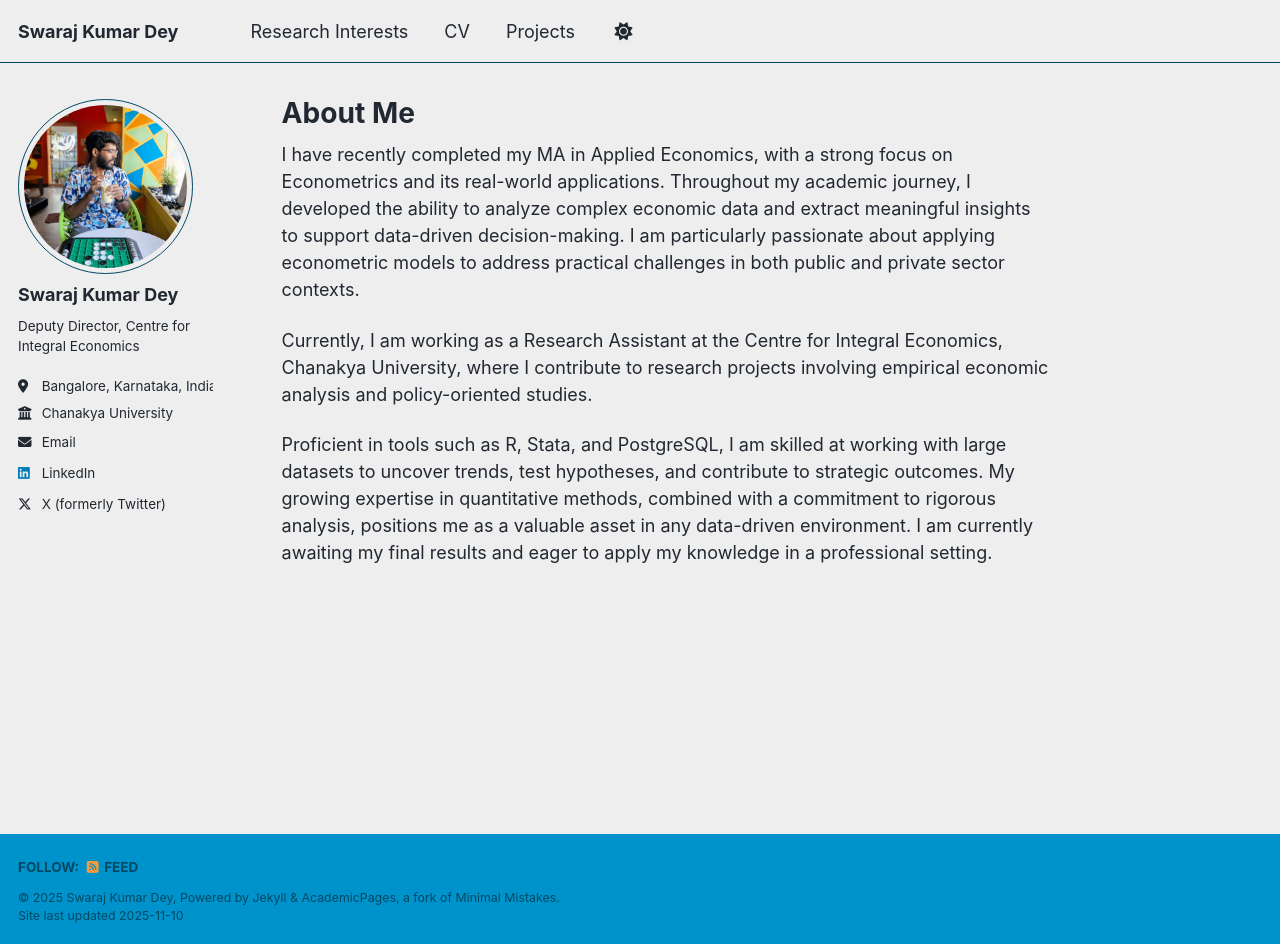
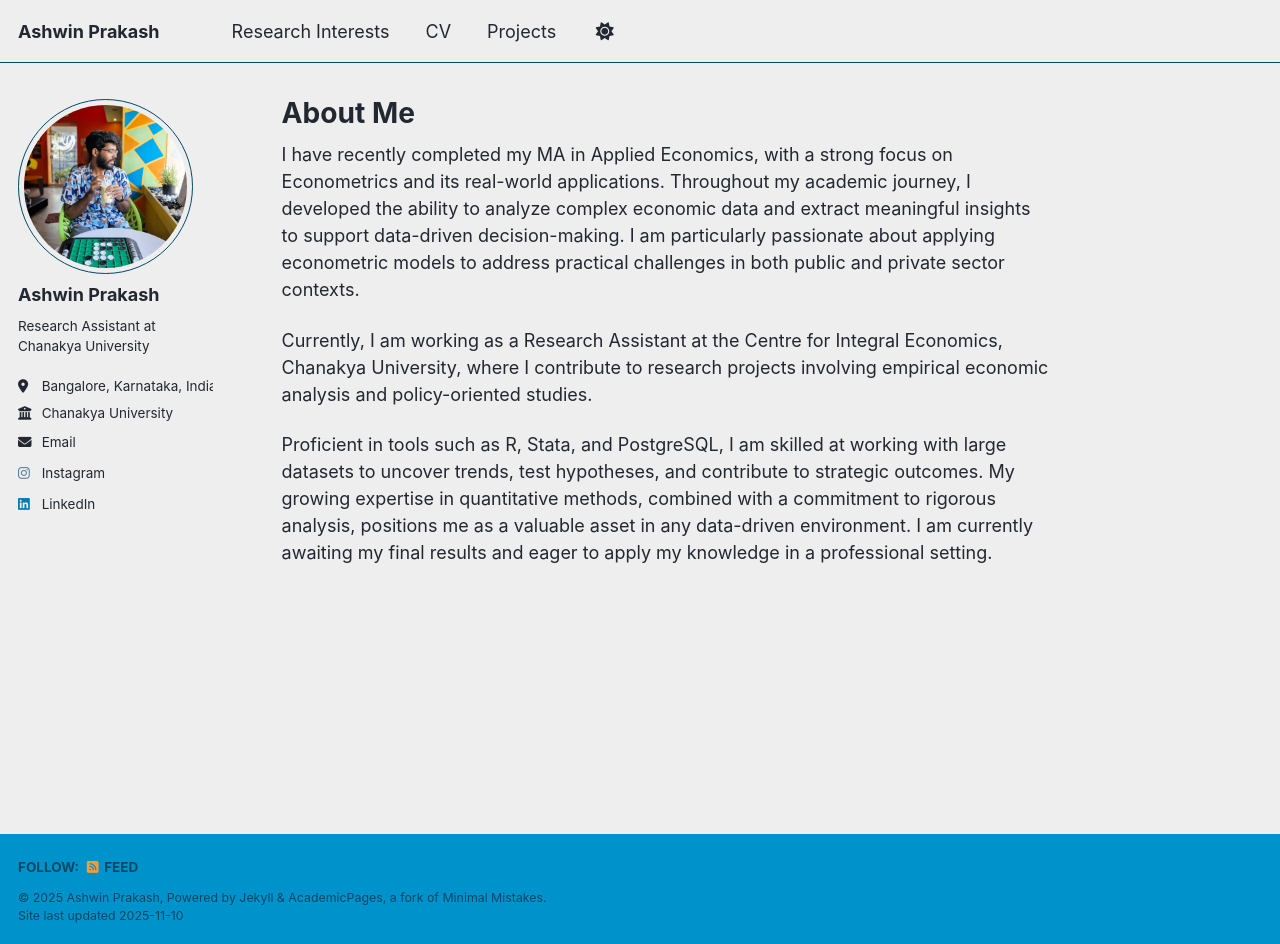
Before and after one commit to ashwinprakash2020/swarajkumardey, a Jekyll site: the page built from _pages/about.md, in a window 1280 px wide and 944 px high. Built offline with Jekyll 4.4.1, drawn with Linux system fonts in a browser that asks for light colours; a script that is not in the unit is left out.

Commit message:
Update _config.yml

```diff
--- a/_config.yml
+++ b/_config.yml
@@ -9,14 +9,14 @@
 # Basic Site Settings
 locale                   : "en-US"
 site_theme               : "air" # Currently available options are "default", "air"
-title                    : "Swaraj Kumar Dey"
+title                    : "Ashwin Prakash"
 title_separator          : "-"
-name                     : &name "Swaraj Kumar Dey"
-description              : &description "Swaraj Kumar Dey's academic portfolio"   # Update this with a general description of your site, this is the default if not overridden by a page
-url                      : "https://swarajkumardey.github.io/" # The base hostname & protocol for your site e.g. "https://[your GitHub username].github.io",
-                                                           # or if you already some other page hosted on Github then use "https://[your GitHub username].github.io/[Your Repo Name]"
+name                     : &name "Ashwin Prakash"
+description              : &description "Ashwin Prakash's academic portfolio"   # Update this with a general description of your site, this is the default if not overridden by a page
+url                      : "https://ashwinprakash2020.github.io/" # The base hostname & protocol for your site e.g. "https://[your GitHub username].github.io",
+                                                           # or if you already have some other page hosted on Github then use "https://[your GitHub username].github.io/[Your Repo Name]"
 baseurl                  : "" # the subpath of your site, e.g. "/blog"
-repository               : "ashwinprakash2020/swarajkumardey.github.io"
+repository               : "ashwinprakash2020/ashwinprakash2020.github.io"
 image                    : "/images/Thumbnail.png"
 
 # Site Author - The following control what appear as part of the author content on the side bar.
@@ -25,13 +25,13 @@ image                    : "/images/Thumbnail.png"
 author:
   # Biographic information
   avatar           : "Profile1.png"
-  name             : "Swaraj Kumar Dey"
+  name             : "Ashwin Prakash"
   pronouns         : # example: "she/her"
-  bio              : "Deputy Director, Centre for Integral Economics"
+  bio              : "Research Assistant at Chanakya University"
   location         : "Bangalore, Karnataka, India"
   employer         : "Chanakya University"
   uri              : # URL
-  email            : "swaraj.d@chanakyauniversity.edu.in"
+  email            : "ashwin.p@chanakyauniversity.edu.in"
 
   # Academic websites
   academia         : # URL
@@ -62,9 +62,9 @@ author:
   goodreads        : # Username
   google_plus      : # Username
   keybase          : # Username
-  instagram        : #
+  instagram        : "ashwinnn.n"
   lastfm           : # Username
-  linkedin         : "swarajkumardey"
+  linkedin         : "ashwinprakash20"
   mastodon         : # URL
   medium           : # URL
   pinterest        : # Username
@@ -72,7 +72,7 @@ author:
   steam            : # Username
   telegram         : # URL
   tumblr           : # Username
-  twitter          : "SwarajKumarDey1"
+  twitter          : # Username for X / Twitter
   vine             : # Username
   weibo            : # Username
   wikipedia        : # Username
```
